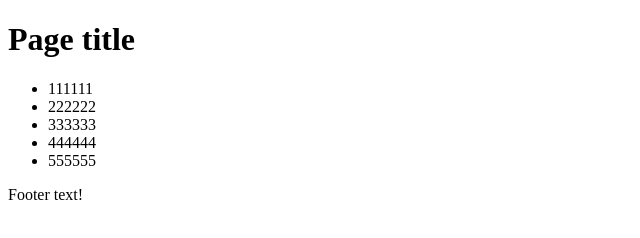
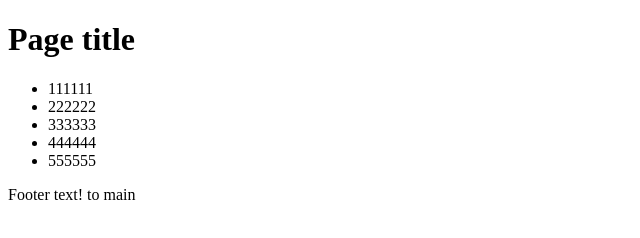
Before and after one commit to perehid/my-page, a plain HTML site: page index.html in a window 1280 px wide. Shown: the full height of the page, 0-640 px from the left. Drawn offline with Linux system fonts and the light colour scheme.

Commit message:
add to mine

```diff
--- a/index.html
+++ b/index.html
@@ -14,6 +14,6 @@
     <li>444444</li>
     <li>555555</li>
   </ul>
-<footer>Footer text!</footer>
+<footer>Footer text! to main</footer>
 </body>
 </html>
```
